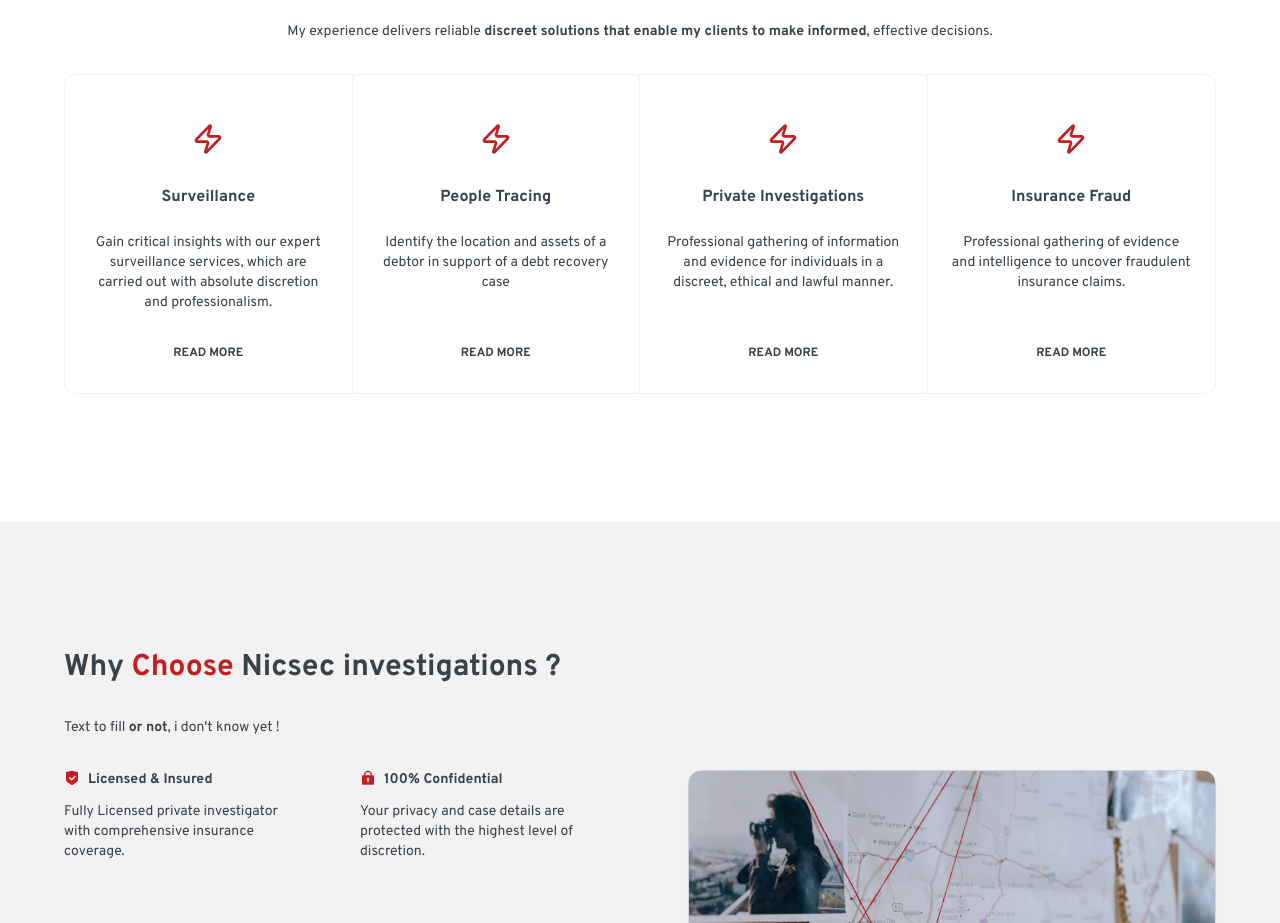
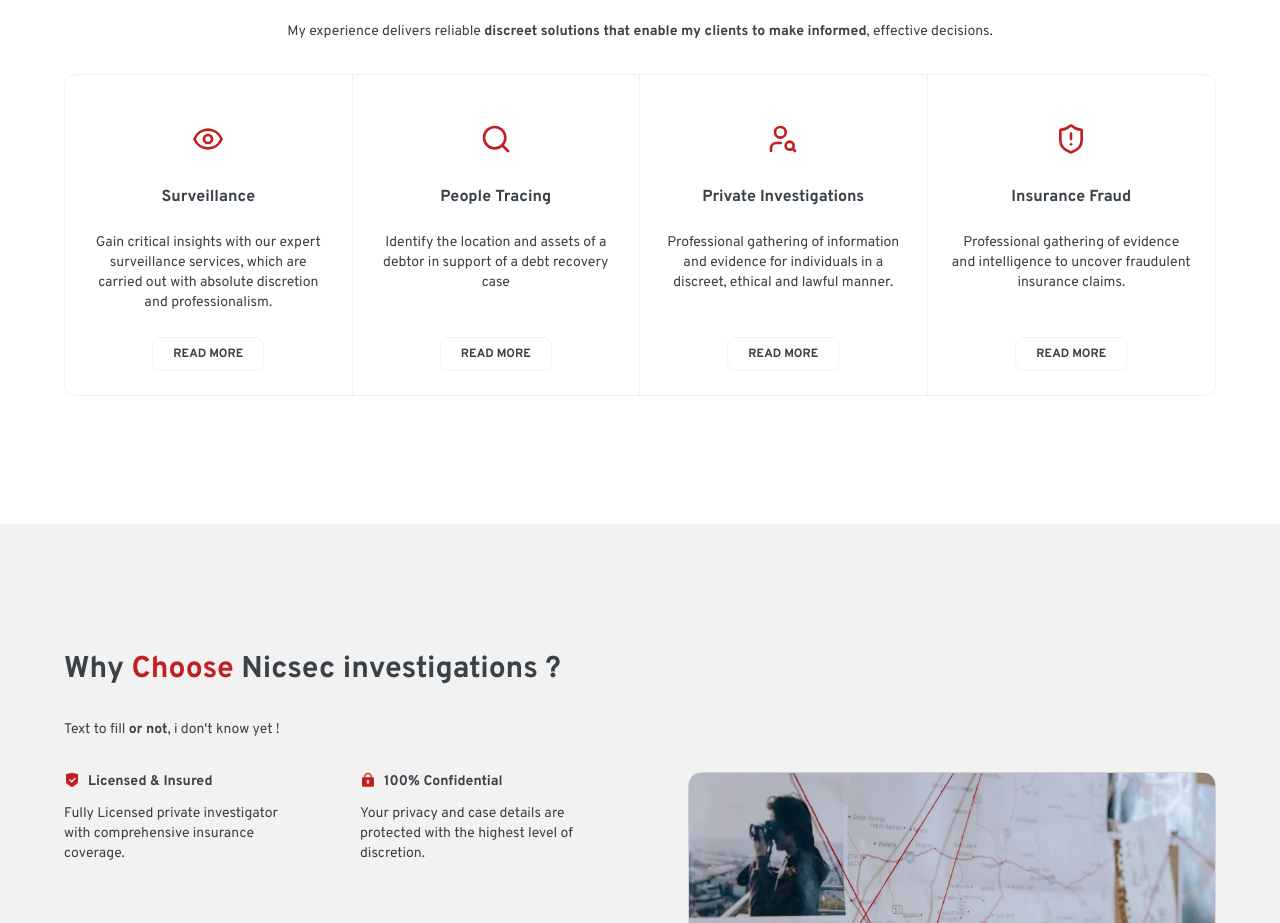
Before and after one commit to yellowSpray/nicsec, a React (Vite) app: page / in a window 1280 px wide. Shown: the part 780-1703 px from the top of the page. Built offline with nearby package versions, Linux system fonts and the light colour scheme.

Commit message:
home button link add + icone

```diff
--- a/src/components/layouts/Home-services.tsx
+++ b/src/components/layouts/Home-services.tsx
@@ -1,5 +1,6 @@
+import { Link } from 'react-router-dom';
 import { Card, CardContent, CardFooter, CardHeader } from '../ui/card'
-import { Zap } from 'lucide-react'
+import { Eye, Search, UserSearch, ShieldAlert } from 'lucide-react'
 import { useTranslation, Trans } from "react-i18next";
 
 
@@ -9,22 +10,22 @@
 
     const previewServices = [
         {
-            icon: <Zap className='size-8 text-second'/>,
+            icon: <Eye className='size-8 text-second'/>,
             title: t("home.services.surveillance.title"),
             description : t("home.services.surveillance.text")
         },
         {
-            icon: <Zap className='size-8 text-second'/>,
+            icon: <Search className='size-8 text-second'/>,
             title: t("home.services.peopleTracing.title"),
             description : t("home.services.peopleTracing.text")
         },
         {
-            icon: <Zap className='size-8 text-second'/>,
+            icon: <UserSearch className='size-8 text-second'/>,
             title: t("home.services.privateInvestigations.title"),
             description : t("home.services.privateInvestigations.text")
         },
         {
-            icon: <Zap className='size-8 text-second'/>,
+            icon: <ShieldAlert className='size-8 text-second'/>,
             title: t("home.services.insuranceFraud.title"),
             description : t("home.services.insuranceFraud.text")
         }
@@ -66,7 +67,7 @@
                                 <p>{description}</p>
                             </CardContent>
                             <CardFooter className='mt-auto justify-center'>
-                                <button className='btn-outline'>Read More</button>
+                                <Link to="/service" className='btn-outline'>Read more</Link>
                             </CardFooter>
                         </Card>
                     ))}
--- a/src/styles/index.css
+++ b/src/styles/index.css
@@ -62,7 +62,7 @@
   }
 
   .btn-outline {
-    @apply text-xs font-bold uppercase hover:bg-background transition duration-200 ease-in-out
+    @apply text-xs py-2 px-5 rounded-second font-bold uppercase hover:bg-background border-1 border-background transition duration-200 ease-in-out
   }
 
   .btn-navbar {
```
